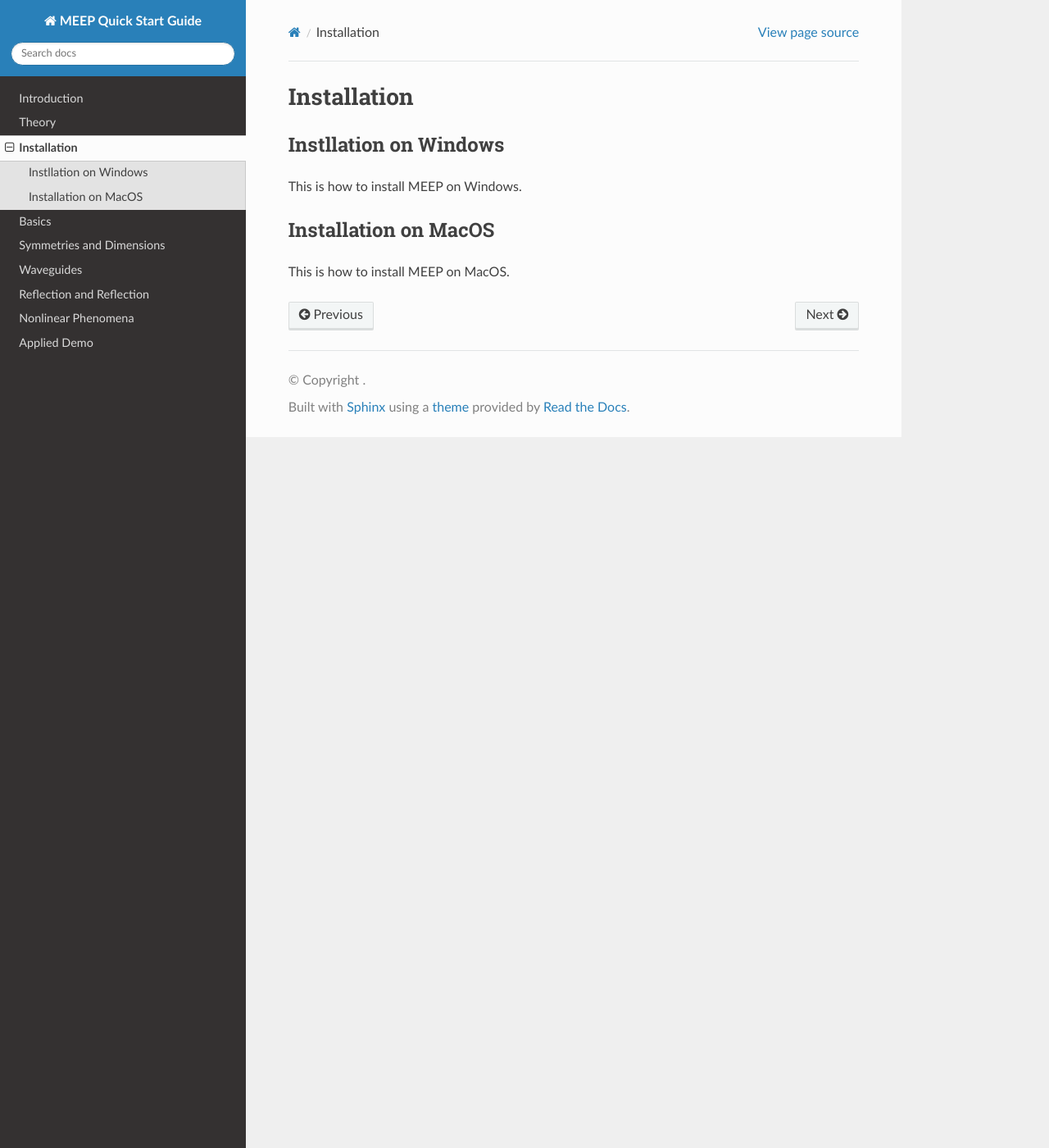
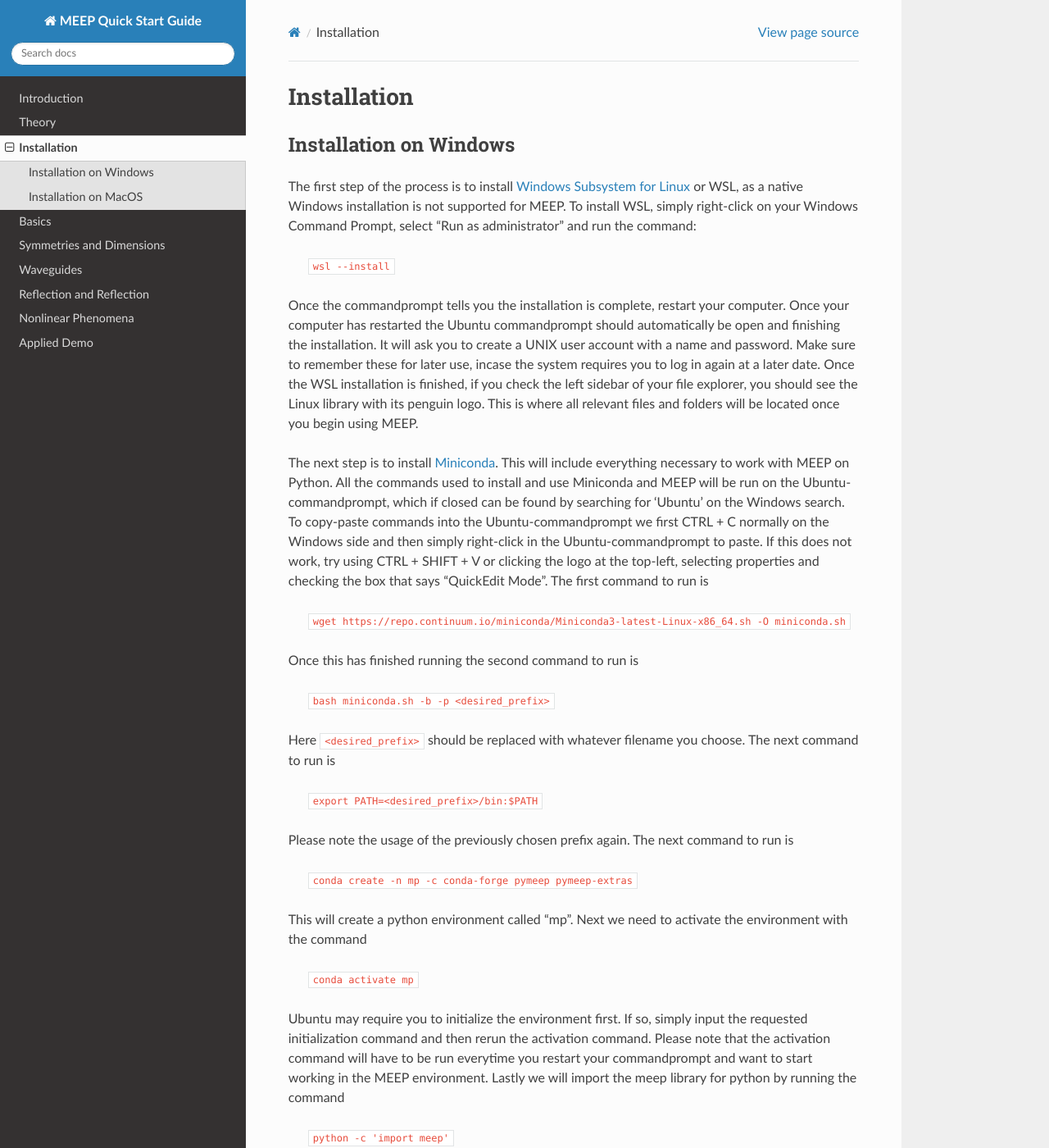
Before and after one commit to lehtisa/tuni_meep_doc, a Sphinx documentation site: the page built from docs/source/installation.rst, in a window 1280 px wide and 1400 px high. Shown: the whole window at 82% size. Built offline with Sphinx 7.4.7 and the Read the Docs theme 3.1.0, drawn with Linux system fonts in a browser that asks for light colours; some of the changed text lies outside the part shown.

Commit message:
Added Windows install instructions

```diff
--- a/docs/source/installation.rst
+++ b/docs/source/installation.rst
@@ -4,9 +4,52 @@ Installation
 .. _installation:
 
 
-Instllation on Windows
+Installation on Windows
 ----------------------
-This is how to install MEEP on Windows.
+The first step of the process is to install `Windows Subsystem for Linux <https://learn.microsoft.com/en-us/windows/wsl/install/>`_ or WSL,
+as a native Windows installation is not supported for MEEP. To install WSL, simply right-click on your Windows Command Prompt,
+select "Run as administrator" and run the command:
+
+    ``wsl --install``
+
+Once the commandprompt tells you the installation is complete, restart your computer. Once your computer has restarted the Ubuntu commandprompt should automatically be open
+and finishing the installation. It will ask you to create a UNIX user account with a name and password. Make sure to remember these for later use, incase the system requires you to log in again at a later date.
+Once the WSL installation is finished, if you check the left sidebar of your file explorer, you should see the Linux library with its penguin logo. This is where all relevant files and folders
+will be located once you begin using MEEP.
+
+
+The next step is to install `Miniconda <https://docs.anaconda.com/miniconda/>`_. This will include everything necessary to work with MEEP on Python.
+All the commands used to install and use Miniconda and MEEP will be run on the Ubuntu-commandprompt, which if closed can be found by searching for 'Ubuntu' on the Windows search.
+To copy-paste commands into the Ubuntu-commandprompt we first CTRL + C normally on the Windows side and then simply right-click in the Ubuntu-commandprompt to paste.
+If this does not work, try using CTRL + SHIFT + V or clicking the logo at the top-left, selecting properties and checking the box that says "QuickEdit Mode".
+The first command to run is
+
+    ``wget https://repo.continuum.io/miniconda/Miniconda3-latest-Linux-x86_64.sh -O miniconda.sh``
+
+Once this has finished running the second command to run is
+
+    ``bash miniconda.sh -b -p <desired_prefix>``
+
+Here ``<desired_prefix>`` should be replaced with whatever filename you choose. The next command to run is
+
+    ``export PATH=<desired_prefix>/bin:$PATH``
+
+Please note the usage of the previously chosen prefix again. The next command to run is
+
+    ``conda create -n mp -c conda-forge pymeep pymeep-extras``
+
+This will create a python environment called "mp". Next we need to activate the environment with the command
+
+    ``conda activate mp``
+
+Ubuntu may require you to initialize the environment first. If so, simply input the requested initialization command and then rerun the activation command.
+Please note that the activation command will have to be run everytime you restart your commandprompt and want to start working in the MEEP environment.
+Lastly we will import the meep library for python by running the command
+
+    ``python -c 'import meep'``
+
+Now any Python script files containing MEEP simulation code can simply be run by typing ``python SIMULATION_FILENAME.py``. If you are new to using and navigating filesystems in a Linux commandprompt, also known as a BASH Shell,
+the necessary commands to achieve most relevant tasks can be found `here <https://www.educative.io/blog/bash-shell-command-cheat-sheet>`_.
 
 
 Installation on MacOS
```
